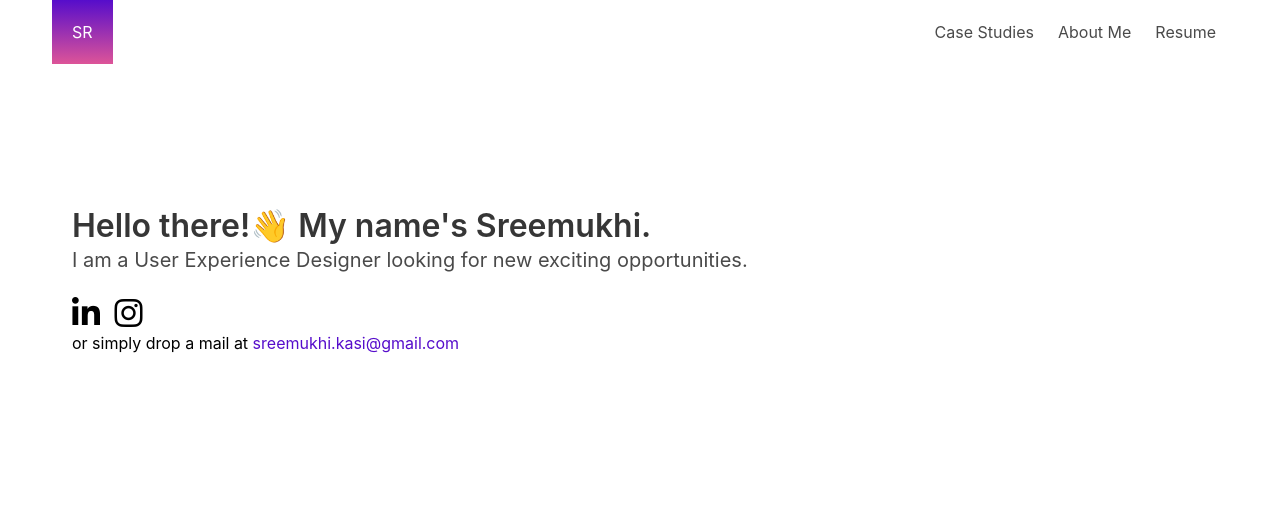
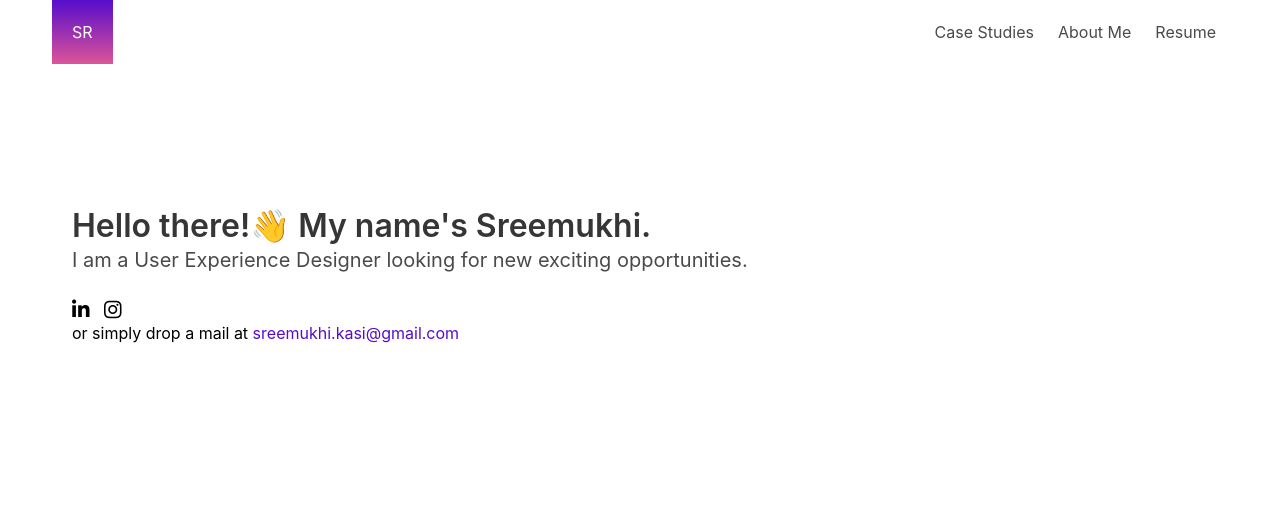
Before and after one commit to sree2mukhi/home, a plain HTML site: page index.html in a window 1280 px wide. Shown: the top 507 px of the page. Drawn offline with nearby package versions, Linux system fonts and the light colour scheme.

Commit message:
Update index.html

```diff
--- a/index.html
+++ b/index.html
@@ -54,7 +54,7 @@
           <br>
           <div class="container">
             <a href="https://www.linkedin.com/in/sreemukhi-kasinadhuni" target="_blank">
-              <i class="fab fa-linkedin-in fa-2x"></i>
+              <i class="fab fa-linkedin-in fa-lg"></i>
             </a>
            <!-- <a href="#">
               <i class="fab fa-twitter"></i>
@@ -63,7 +63,7 @@
               <i class="fab fa-behance"></i>
             </a> -->
             <a href="http://instagram.com/uxchalkboard" target="_blank">
-              <i class="fab fa-instagram fa-2x"></i>
+              <i class="fab fa-instagram fa-lg"></i>
             </a>
             <h2> or simply drop a mail at <a onclick="location.href='mailto:sreemukhi.kasi@gmail.com';">sreemukhi.kasi@gmail.com</a></h2>
           </div>
```
